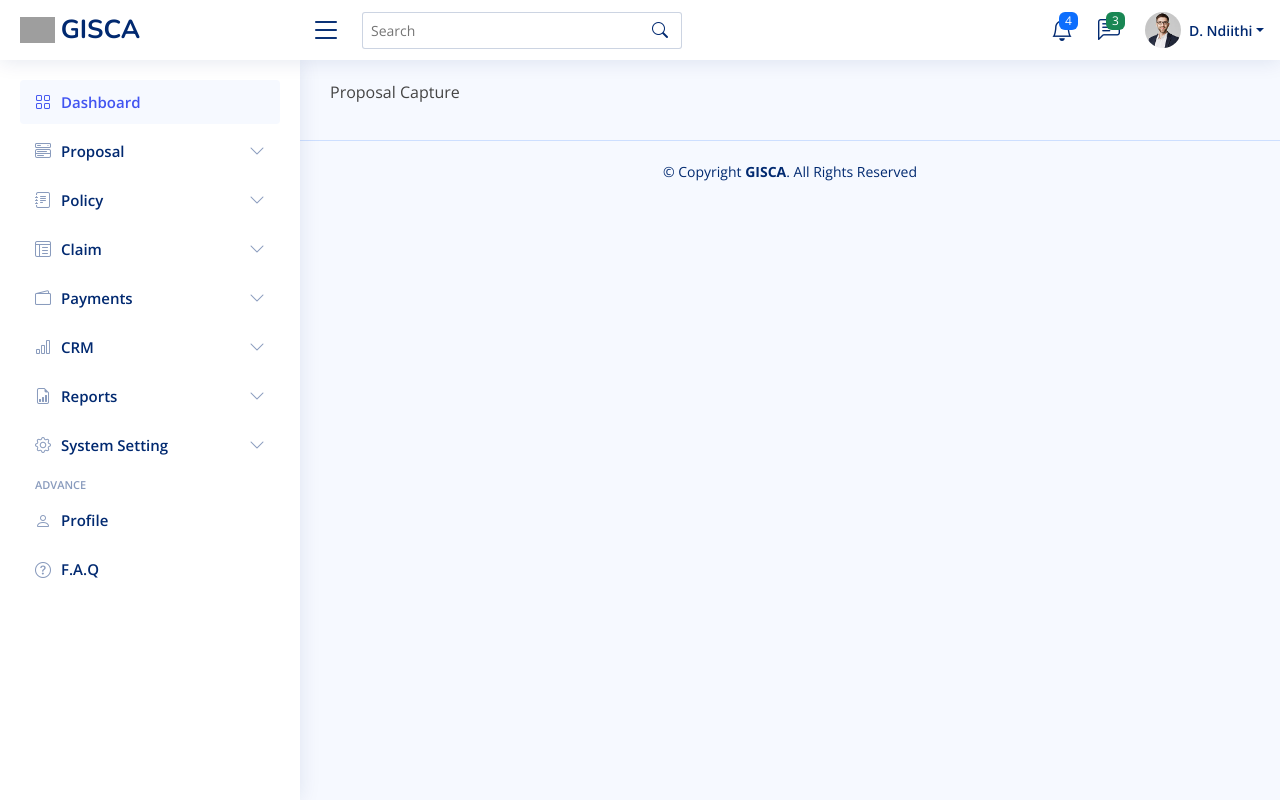
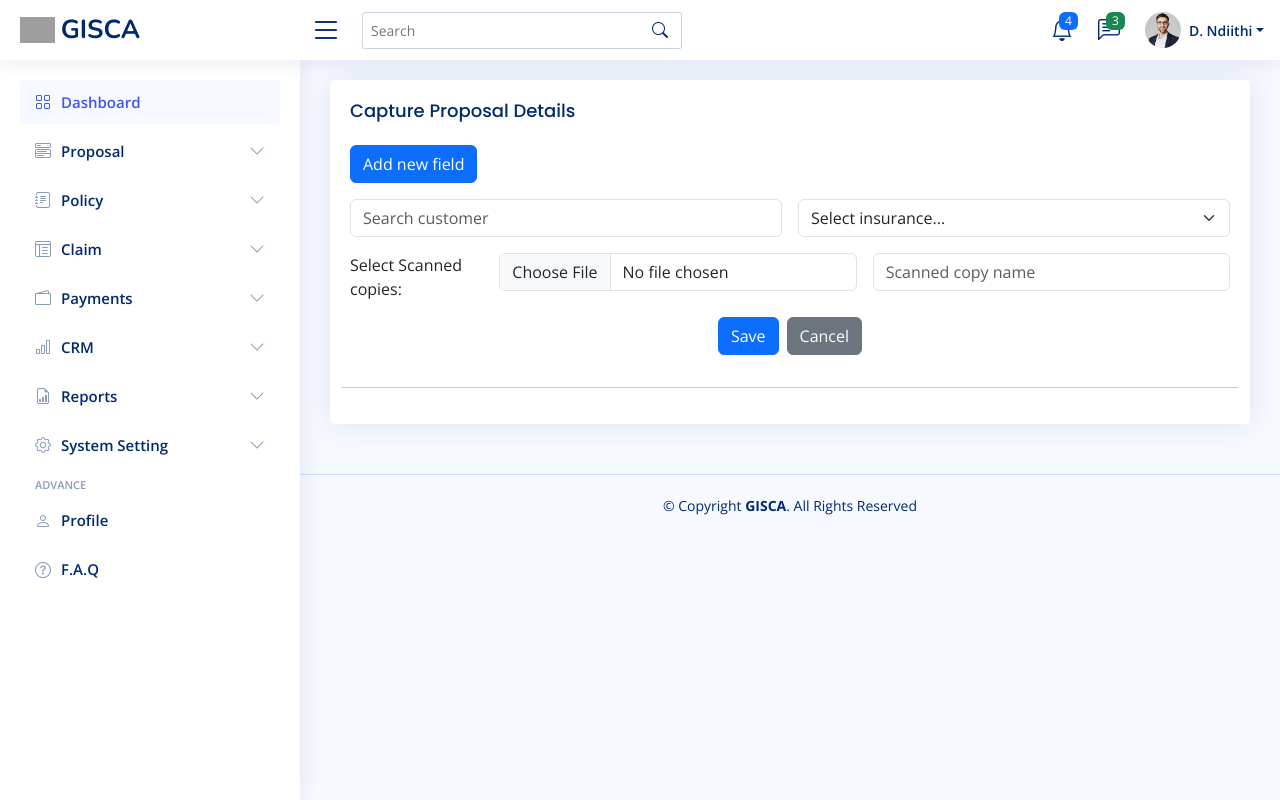
Before and after one commit to General-Insurance-Soft/tchalla, a Next.js app: page /page/proposal/capture in a window 1280 px wide. Built offline with nearby package versions, Linux system fonts and the light colour scheme; grey boxes are pictures that could not be loaded.

Commit message:
proposal form

```diff
--- a/app/page/crm/sms/page.js
+++ b/app/page/crm/sms/page.js
@@ -22,9 +22,6 @@ export default function Page() {
                                 <li className="nav-item flex-fill" role="presentation">
                                     <button className="nav-link w-100" id="schedule-tab" data-bs-toggle="tab" data-bs-target="#bordered-justified-schedule" type="button" role="tab" aria-controls="schedule" aria-selected="false">Schedule SMS</button>
                                 </li>
-                                <li className="nav-item flex-fill" role="presentation">
-                                    <button className="nav-link w-100" id="triggers-tab" data-bs-toggle="tab" data-bs-target="#bordered-justified-triggers" type="button" role="tab" aria-controls="triggers" aria-selected="false">SMS triggers</button>
-                                </li>
 
                                 <li className="nav-item flex-fill" role="presentation">
                                     <button className="nav-link w-100" id="sms-tab" data-bs-toggle="tab" data-bs-target="#bordered-justified-sms" type="button" role="tab" aria-controls="sma" aria-selected="false">SMS Templates</button>
@@ -40,9 +37,6 @@ export default function Page() {
 
                                 </div>
                                 <div className="tab-pane fade" id="bordered-justified-schedule" role="tabpanel" aria-labelledby="schedule-tab">
-
-                                </div>
-                                <div className="tab-pane fade" id="bordered-justified-triggers" role="tabpanel" aria-labelledby="triggers-tab">
 
                                 </div>
 
--- a/app/page/proposal/capture/page.js
+++ b/app/page/proposal/capture/page.js
@@ -1,3 +1,52 @@
+import DataPointModal from "../../../lib/utils/data_point_modal";
+
 export default function Page() {
-    return <p>Proposal Capture</p>;
+    return (
+        <div className="card">
+            <div className="card-body">
+                <h5 className="card-title">Capture Proposal Details</h5>
+
+                <button type="button" style={{ marginBottom: "4px" }} className="btn btn-primary mb-3" data-bs-toggle="modal"
+                    data-bs-target="#paneId">Add new field</button>
+
+                <form className="row g-3">
+                    <div className="col-md-6">
+                        <input type="text" className="form-control" placeholder="Search customer" />
+                    </div>
+
+                    <div className="col-md-6">
+                        <select id="inputState" className="form-select">
+                            <option defaultValue>Select insurance...</option>
+                            <option>Britam</option>
+                            <option>Old mutual</option>
+                            <option>Jubilee</option>
+                            <option>CIC</option>
+                        </select>
+                    </div>
+
+                    <div className="col-md-2">
+                        <label for="img">Select Scanned copies:</label>
+                    </div>
+                    <div className="col-md-5">
+                        <input type="file" id="img" name="img" accept="image/*" className="form-control" />
+                    </div>
+                    <div className="col-md-5">
+                        <input type="text" className="form-control" placeholder="Scanned copy name" />
+                    </div>
+
+                    <div className="text-center mb-3">
+                        <div className="d-flex justify-content-center">
+                            <button className="btn btn-primary me-2">Save</button>
+                            <button className="btn btn-secondary">Cancel</button>
+                        </div>
+                    </div>
+                    <hr />
+                </form>
+
+                {/* Modal */}
+                <DataPointModal />
+
+            </div>
+        </div>
+    );
 }
```
